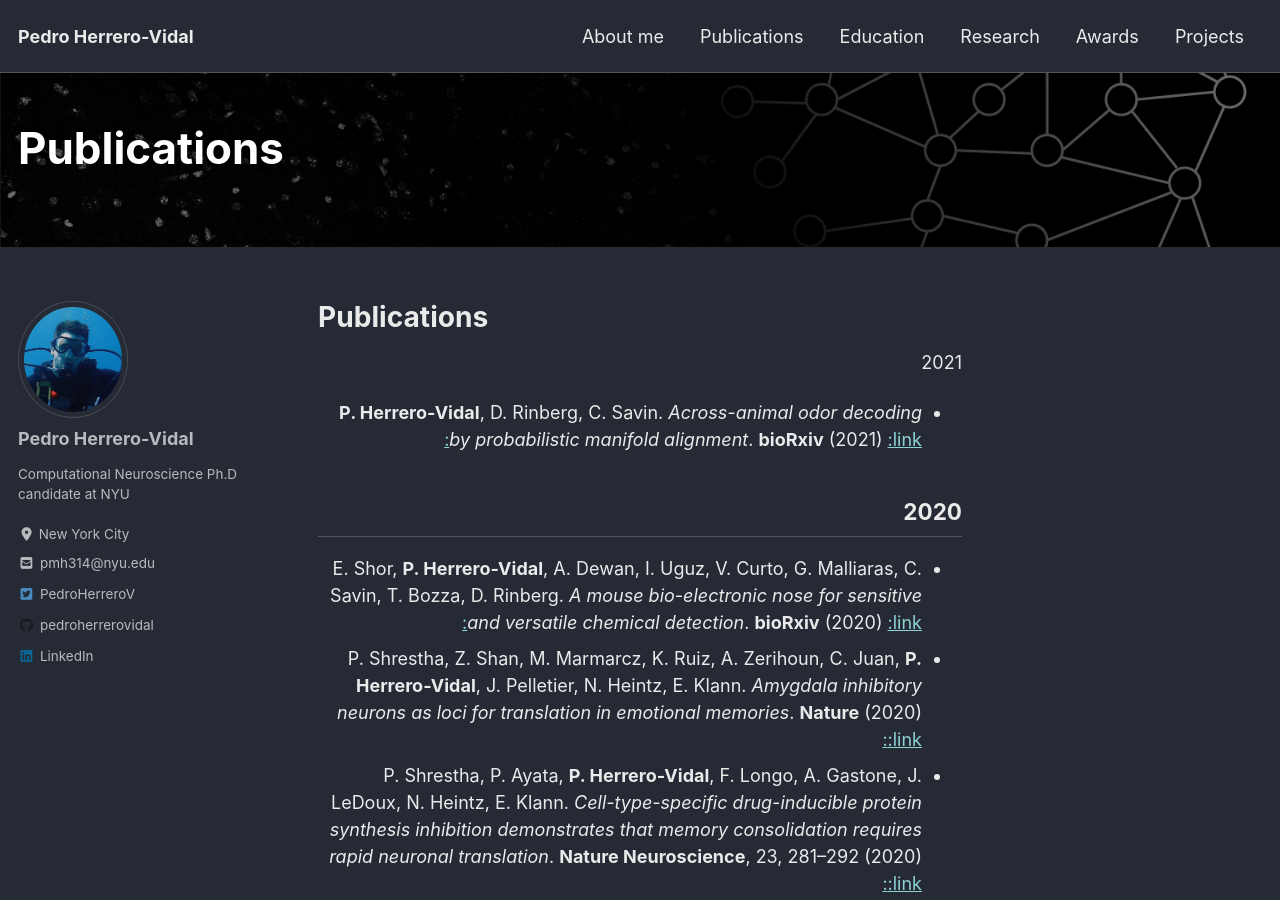
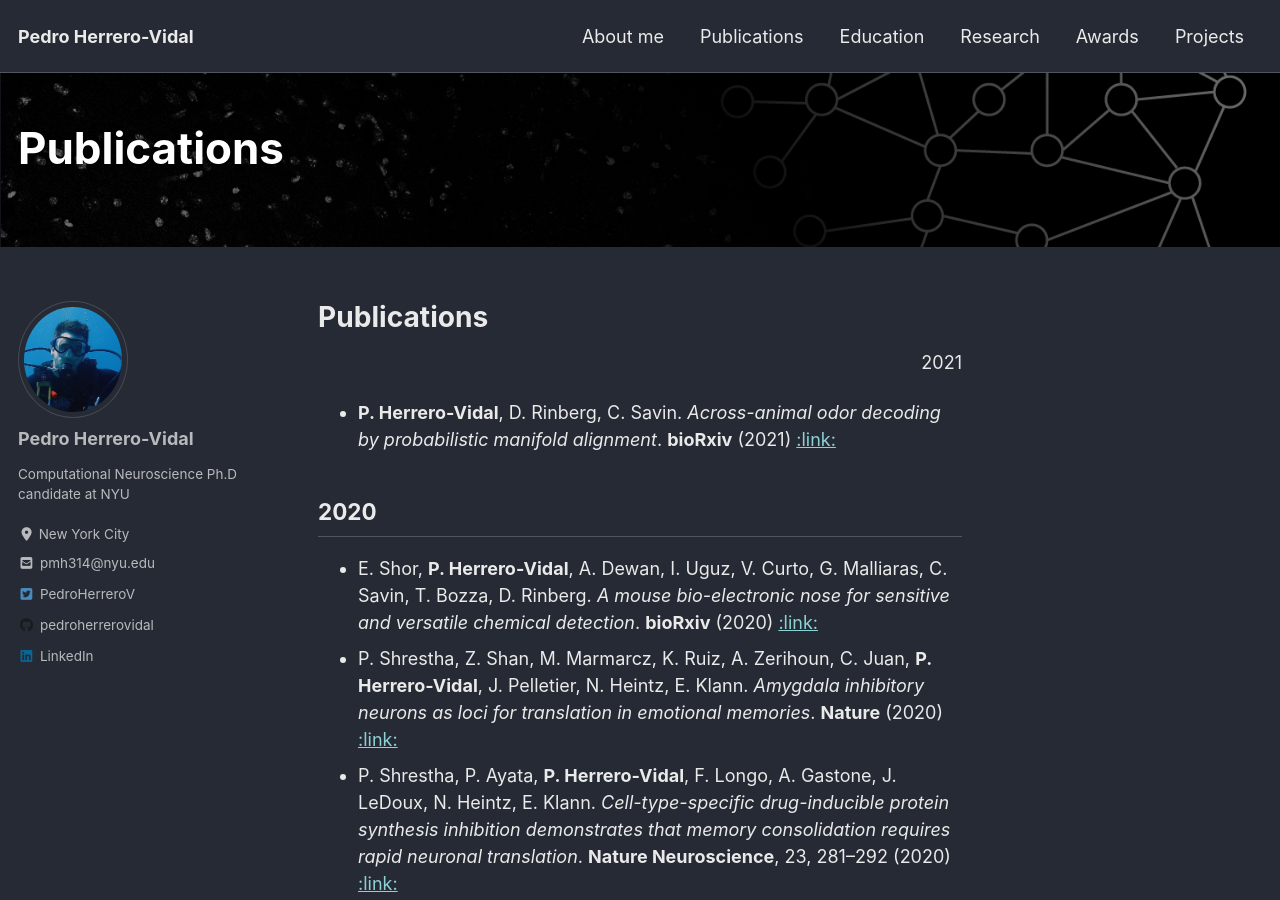
Before and after one commit to pedroherrerovidal/pedroherrerovidal.github.io, a Jekyll site: the page built from _pages/publications.md, in a window 1280 px wide and 900 px high. Built offline with Jekyll 4.4.1, drawn with Linux system fonts in a browser that asks for light colours; cached includes are drawn as plain includes; nearby versions of some CDN libraries.

Commit message:
Update publications.md

```diff
--- a/_pages/publications.md
+++ b/_pages/publications.md
@@ -9,7 +9,7 @@ header:
 ---
 # **Publications**
 <div dir=rtl markdown=1> 2021
-<div dir=ltl markdown=1>
+<div dir=ltr markdown=1>
 - **P. Herrero-Vidal**, D. Rinberg, C. Savin. *Across-animal odor decoding by probabilistic manifold alignment*. **bioRxiv** (2021) [ :link: ](https://www.biorxiv.org/content/10.1101/2021.06.06.447279v1)  <br />
 
 ## 2020
```
